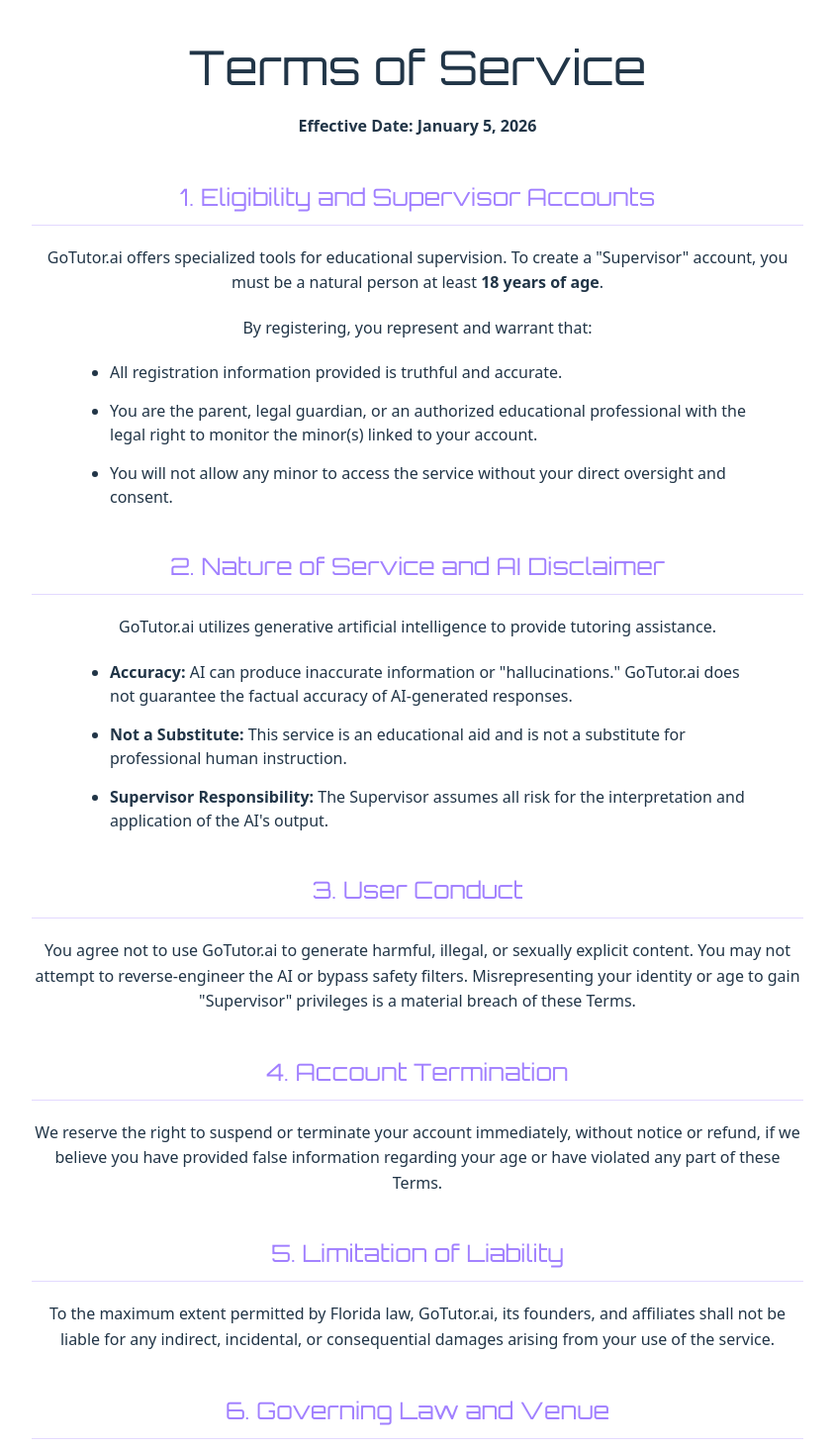
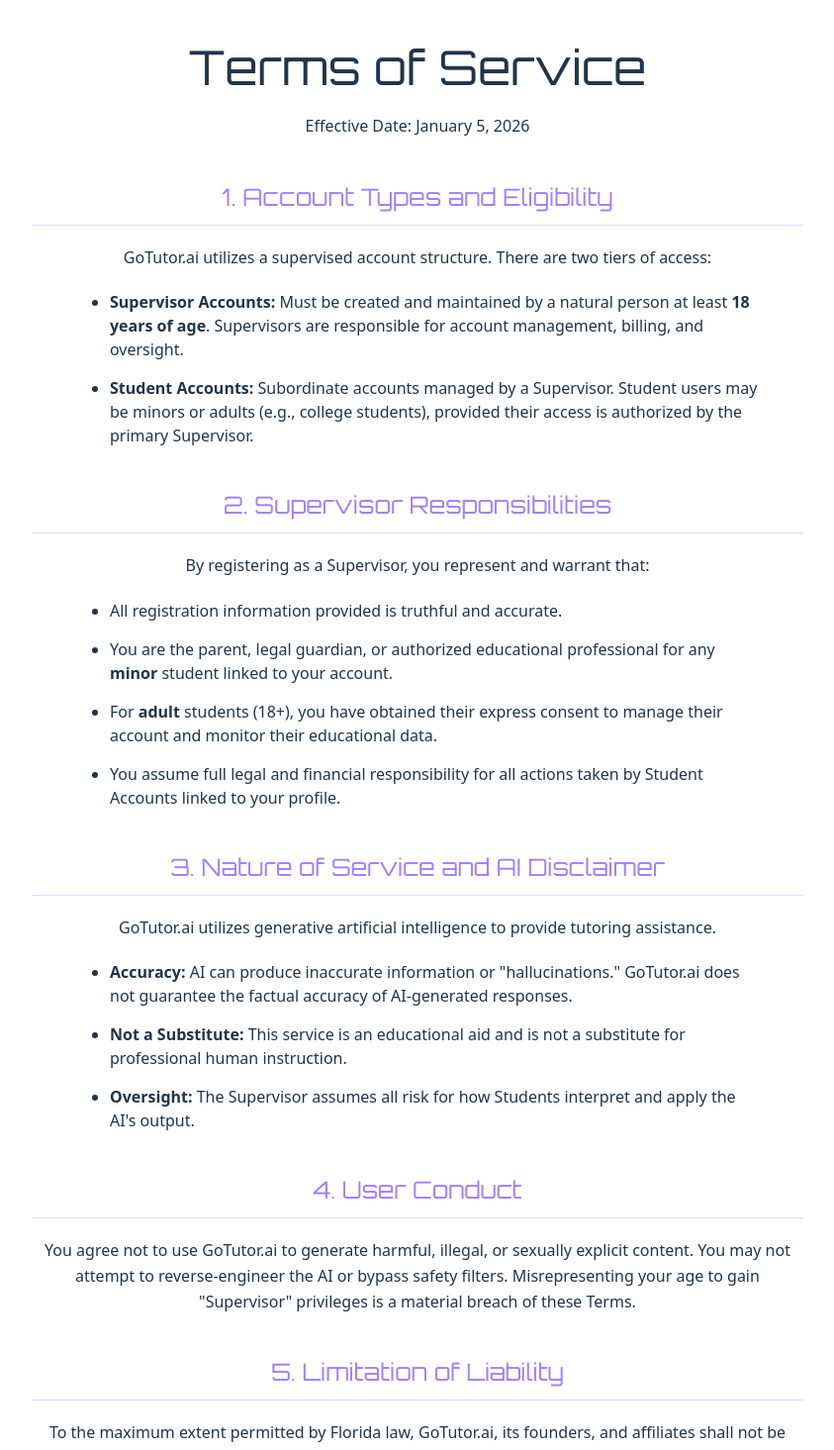
Before and after one commit to anonymous-basenji/gotutor-ai, a React (Vite) app in the folder frontend/: page /terms-of-service in a window 1280 px wide. Shown: the top 1465 px of the page at 99% size, without its empty margins (218-1061 px from the left). Built offline with nearby package versions, Linux system fonts and the light colour scheme.

Commit message:
Update Terms

```diff
--- a/frontend/src/Terms.jsx
+++ b/frontend/src/Terms.jsx
@@ -6,37 +6,41 @@
     return(
         <div className="terms-container">
             <h1>Terms of Service</h1>
-            <p><strong>Effective Date: January 5, 2026</strong></p>
+            <p className="effective-date">Effective Date: January 5, 2026</p>
 
             <section>
-                <h2>1. Eligibility and Supervisor Accounts</h2>
-                <p>GoTutor.ai offers specialized tools for educational supervision. To create a "Supervisor" account, you must be a natural person at least <strong>18 years of age</strong>.</p>
-                <p>By registering, you represent and warrant that:</p>
+                <h2>1. Account Types and Eligibility</h2>
+                <p>GoTutor.ai utilizes a supervised account structure. There are two tiers of access:</p>
                 <ul>
-                <li>All registration information provided is truthful and accurate.</li>
-                <li>You are the parent, legal guardian, or an authorized educational professional with the legal right to monitor the minor(s) linked to your account.</li>
-                <li>You will not allow any minor to access the service without your direct oversight and consent.</li>
+                    <li><strong>Supervisor Accounts:</strong> Must be created and maintained by a natural person at least <strong>18 years of age</strong>. Supervisors are responsible for account management, billing, and oversight.</li>
+                    <li><strong>Student Accounts:</strong> Subordinate accounts managed by a Supervisor. Student users may be minors or adults (e.g., college students), provided their access is authorized by the primary Supervisor.</li>
                 </ul>
             </section>
 
             <section>
-                <h2>2. Nature of Service and AI Disclaimer</h2>
-                <p>GoTutor.ai utilizes generative artificial intelligence to provide tutoring assistance.</p>
+                <h2>2. Supervisor Responsibilities</h2>
+                <p>By registering as a Supervisor, you represent and warrant that:</p>
                 <ul>
-                <li><strong>Accuracy:</strong> AI can produce inaccurate information or "hallucinations." GoTutor.ai does not guarantee the factual accuracy of AI-generated responses.</li>
-                <li><strong>Not a Substitute:</strong> This service is an educational aid and is not a substitute for professional human instruction.</li>
-                <li><strong>Supervisor Responsibility:</strong> The Supervisor assumes all risk for the interpretation and application of the AI's output.</li>
+                    <li>All registration information provided is truthful and accurate.</li>
+                    <li>You are the parent, legal guardian, or authorized educational professional for any <strong>minor</strong> student linked to your account.</li>
+                    <li>For <strong>adult</strong> students (18+), you have obtained their express consent to manage their account and monitor their educational data.</li>
+                    <li>You assume full legal and financial responsibility for all actions taken by Student Accounts linked to your profile.</li>
                 </ul>
             </section>
 
             <section>
-                <h2>3. User Conduct</h2>
-                <p>You agree not to use GoTutor.ai to generate harmful, illegal, or sexually explicit content. You may not attempt to reverse-engineer the AI or bypass safety filters. Misrepresenting your identity or age to gain "Supervisor" privileges is a material breach of these Terms.</p>
+                <h2>3. Nature of Service and AI Disclaimer</h2>
+                <p>GoTutor.ai utilizes generative artificial intelligence to provide tutoring assistance.</p>
+                <ul>
+                    <li><strong>Accuracy:</strong> AI can produce inaccurate information or "hallucinations." GoTutor.ai does not guarantee the factual accuracy of AI-generated responses.</li>
+                    <li><strong>Not a Substitute:</strong> This service is an educational aid and is not a substitute for professional human instruction.</li>
+                    <li><strong>Oversight:</strong> The Supervisor assumes all risk for how Students interpret and apply the AI's output.</li>
+                </ul>
             </section>
 
             <section>
-                <h2>4. Account Termination</h2>
-                <p>We reserve the right to suspend or terminate your account immediately, without notice or refund, if we believe you have provided false information regarding your age or have violated any part of these Terms.</p>
+                <h2>4. User Conduct</h2>
+                <p>You agree not to use GoTutor.ai to generate harmful, illegal, or sexually explicit content. You may not attempt to reverse-engineer the AI or bypass safety filters. Misrepresenting your age to gain "Supervisor" privileges is a material breach of these Terms.</p>
             </section>
 
             <section>
@@ -47,12 +51,12 @@
             <section>
                 <h2>6. Governing Law and Venue</h2>
                 <p>These Terms shall be governed by and construed in accordance with the <strong>laws of the State of Florida</strong>.</p>
-                <p><strong>Exclusive Venue:</strong> You and GoTutor.ai expressly agree that the exclusive jurisdiction and venue for any legal action, suit, or proceeding arising out of or relating to these Terms shall be the appropriate <strong>State or Federal courts located in Volusia County, Florida</strong>. You hereby waive any objection to the laying of venue in such courts.</p>
+                <p><strong>Exclusive Venue:</strong> Exclusive jurisdiction for any legal action shall be the appropriate <strong>State or Federal courts located in Volusia County, Florida</strong>. You hereby waive any objection to the laying of venue in such courts.</p>
             </section>
 
             <section>
                 <h2>7. Contact Information</h2>
-                <p>If you have questions regarding these Terms, please contact us at andrew.v.sklyarov@gmail.com.</p>
+                <p>Questions regarding these Terms should be directed to: <strong>andrew.v.sklyarov@gmail.com</strong></p>
             </section>
         </div>
     );
```
